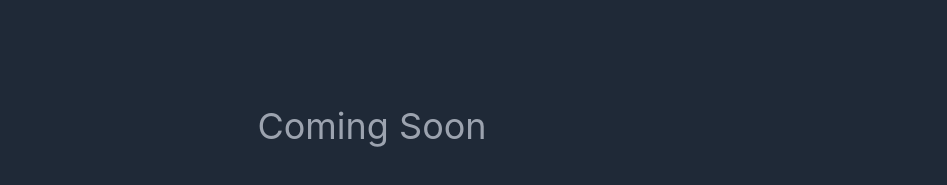
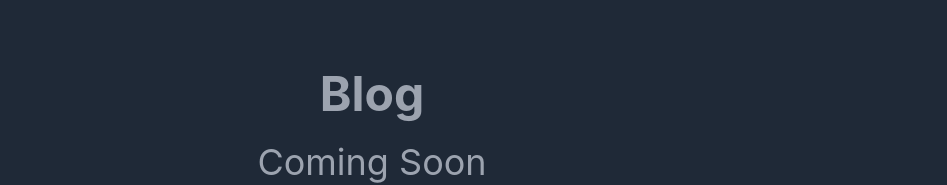
Before and after one commit to Khalidprithy/portfolioReact, a React (Create React App) app: page / in a window 1280 px wide. Shown: the part 2222-2407 px from the top of the page, without its empty margins (268-1215 px from the left). Built offline with nearby package versions, Linux system fonts and the light colour scheme.

Commit message:
Blog updated

```diff
--- a/src/components/Pages/Blog.js
+++ b/src/components/Pages/Blog.js
@@ -2,7 +2,8 @@ import React from 'react';
 
 const Blog = () => {
     return (
-        <div className='flex items-center justify-center min-h-screen bg-primary'>
+        <div className='flex flex-col items-center justify-center min-h-screen bg-primary'>
+            <h4 className="text-5xl text-neutral font-bold mb-6">Blog</h4>
             <h4 className='text-4xl text-neutral'>Coming Soon</h4>
         </div>
     );
```
